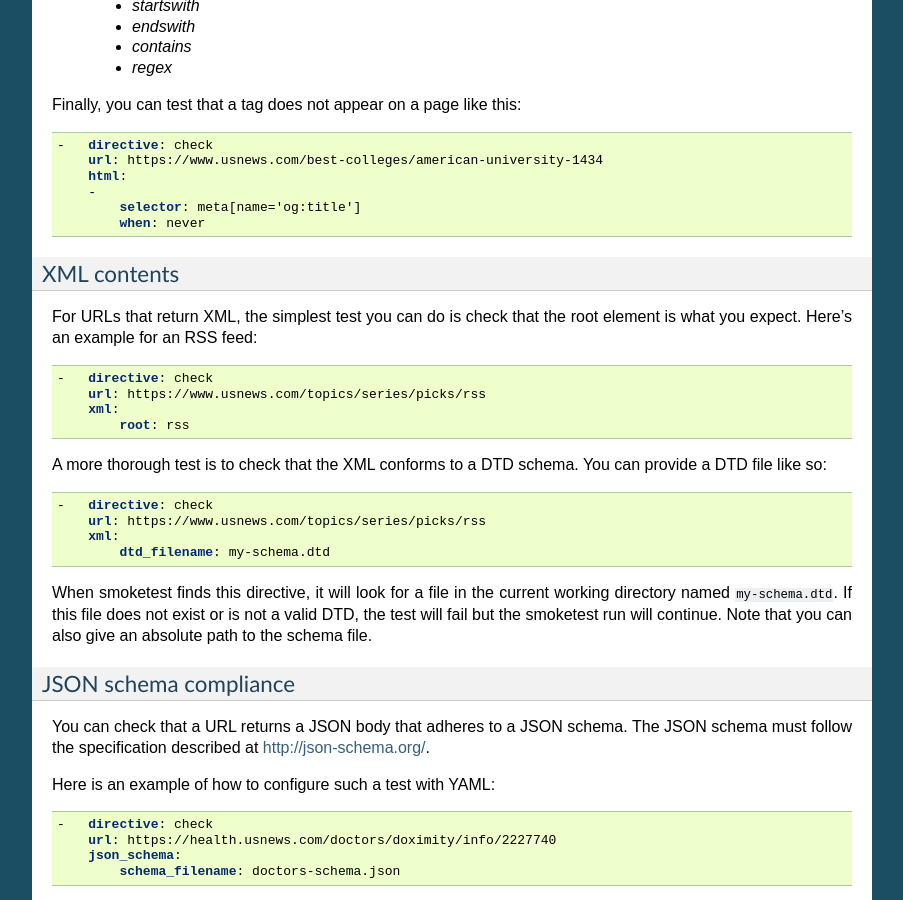
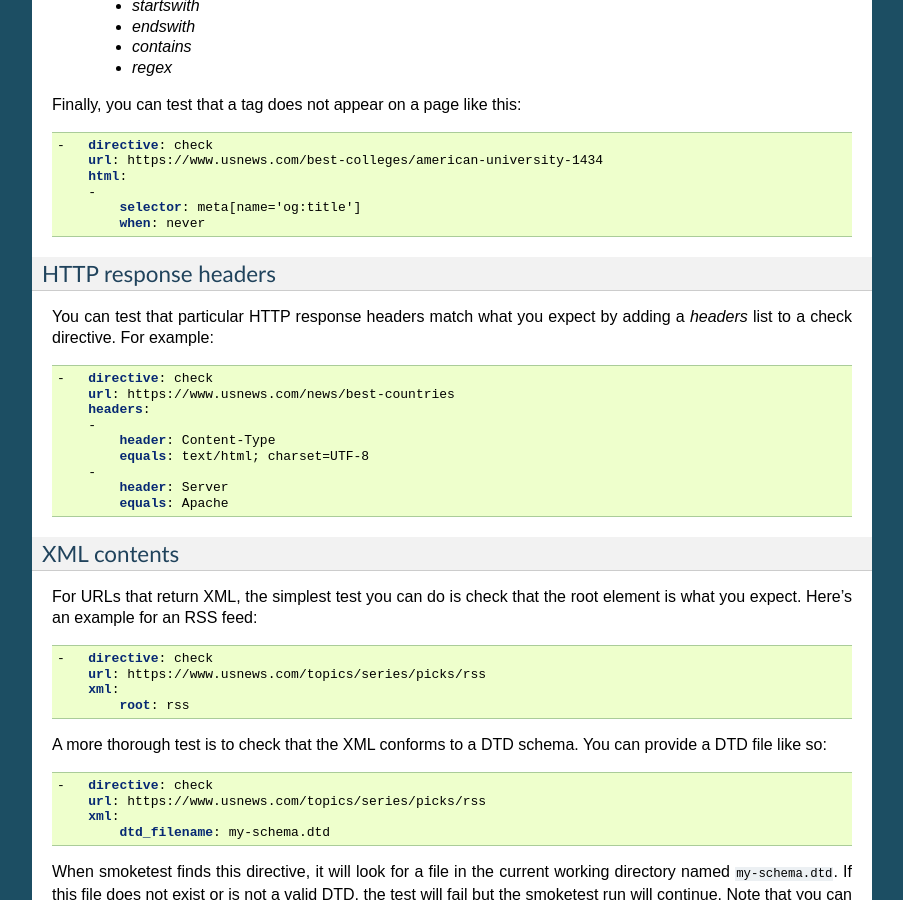
Before and after one commit to usnews/smoketest, a Sphinx documentation site: the page built from docs/source/features.rst, in a window 1280 px wide and 900 px high, scrolled down 2798 px. Shown: the whole window, without its empty margins (198-1101 px from the left). Built offline with Sphinx 7.4.7, drawn with Linux system fonts in a browser that asks for light colours; some of the changed text lies outside the part shown.

Commit message:
Mention ability to test headers in docs and README

```diff
--- a/README.rst
+++ b/README.rst
@@ -12,6 +12,8 @@ Features
   * Check status codes
 
   * Check redirect locations
+
+  * Check HTTP header values
 
   * Check that HTML elements match string patterns
 
--- a/docs/source/features.rst
+++ b/docs/source/features.rst
@@ -200,6 +200,24 @@ Finally, you can test that a tag does not appear on a page like this:
             selector: meta[name='og:title']
             when: never
 
+HTTP response headers
+~~~~~~~~~~~~~~~~~~~~~
+
+You can test that particular HTTP response headers match what you expect by
+adding a `headers` list to a check directive. For example:
+
+.. code-block:: yaml
+
+    -   directive: check
+        url: https://www.usnews.com/news/best-countries
+        headers:
+        -
+            header: Content-Type
+            equals: text/html; charset=UTF-8
+        -
+            header: Server
+            equals: Apache
+
 XML contents
 ~~~~~~~~~~~~
 
```
